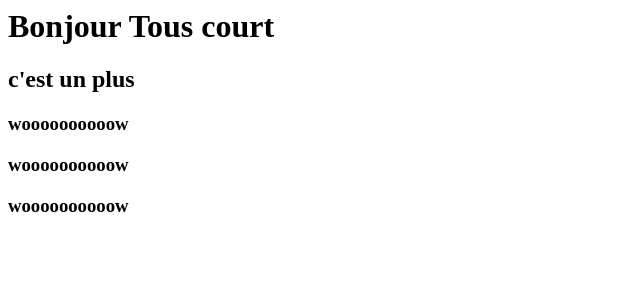
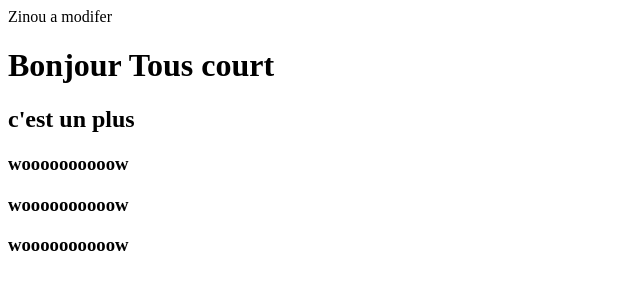
Before and after one commit to kitouni/hello, a plain HTML site: page Index.html in a window 1280 px wide. Shown: the whole page, without its empty margins (0-640 px from the left). Drawn offline with Linux system fonts and the light colour scheme.

Commit message:
zinou_a_commiter

```diff
--- a/Index.html
+++ b/Index.html
@@ -1,7 +1,7 @@
 <html>
 <head></head>
 <head></head>
-
+Zinou a modifer
 <head></head>
 
 
```
